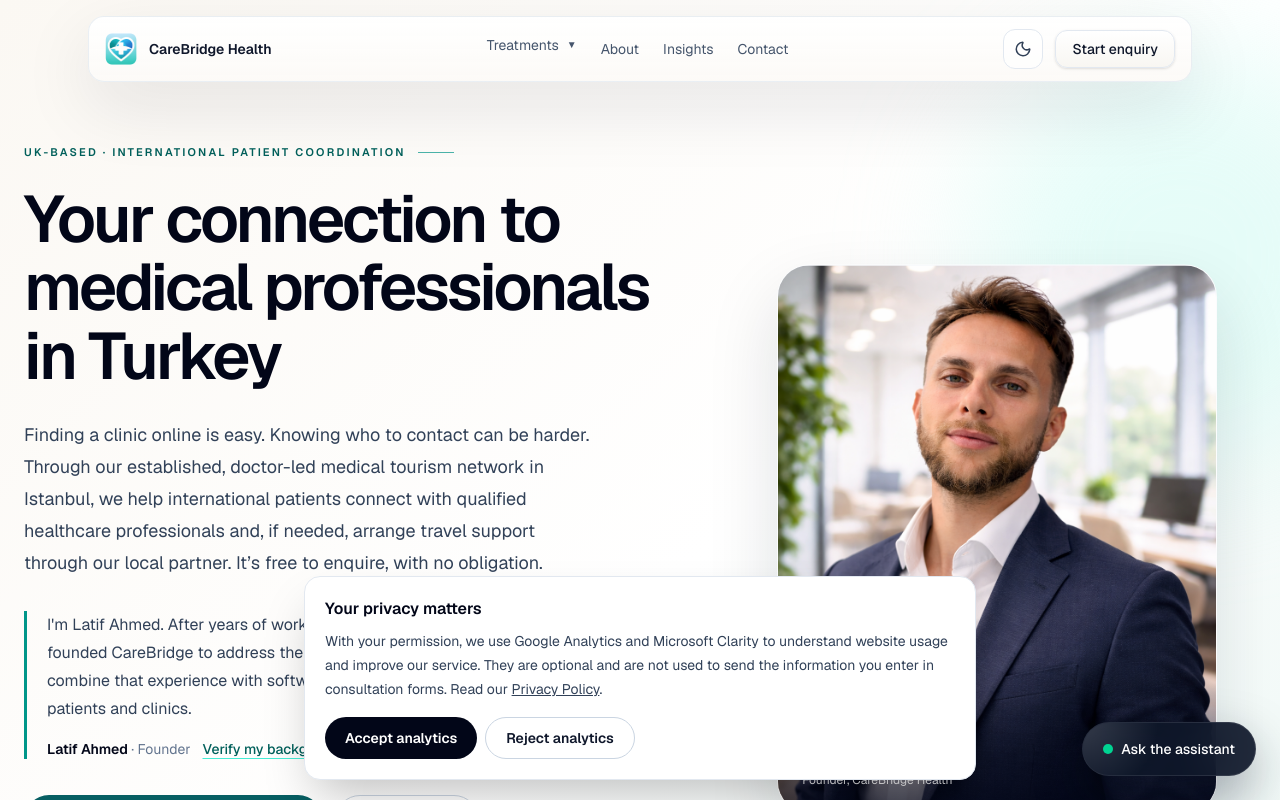
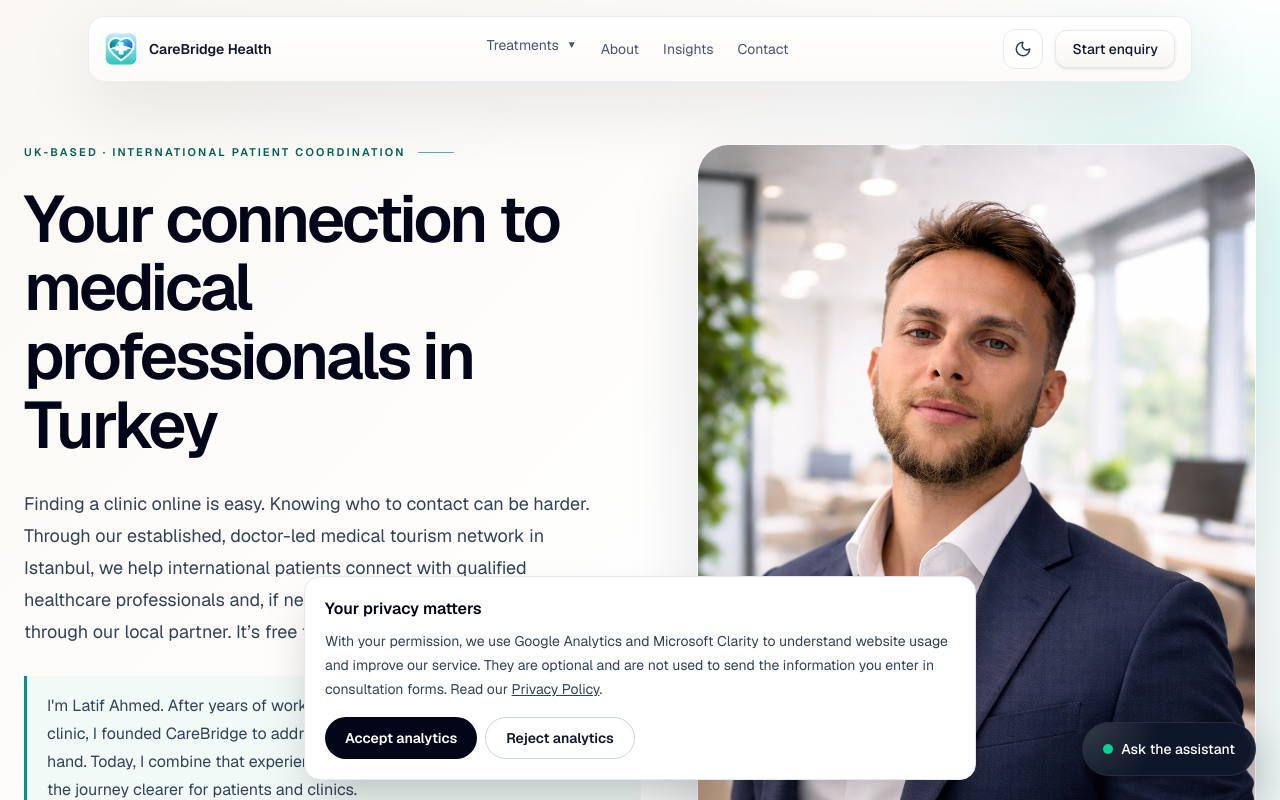
Before and after one commit to LyatifAhmed/carebridgehealth, a Next.js app: page / in a window 1280 px wide. Shown: the top 800 px of the page. Built offline with nearby package versions, Linux system fonts and the light colour scheme.

Commit message:
Balance homepage hero columns with full-height founder portrait and compact quote panel

```diff
--- a/app/components/HomePageClient.tsx
+++ b/app/components/HomePageClient.tsx
@@ -9,7 +9,7 @@ import FounderSection from "./FounderSection";
 import MedicalPartnerSection from "./MedicalPartnerSection";
 import FaqSection from "./FaqSection";
 import PatientJourneySection from "./PatientJourneySection";
-import { GentleParallax, ScrollReveal } from "./ScrollMotion";
+import { ScrollReveal } from "./ScrollMotion";
 import LandingCursorHalo from "./LandingCursorHalo";
 
 // İkonları import ediyoruz
@@ -251,7 +251,7 @@ export default function HomePageClient() {
       <section id="hero-section" className="relative overflow-hidden bg-gradient-to-br from-[#fbf8f3] via-white to-[#ecf8f5]">
         <div aria-hidden="true" className="pointer-events-none absolute -right-28 top-12 h-[420px] w-[420px] rounded-full bg-teal-100/45 blur-3xl" />
         <div className="relative mx-auto max-w-7xl px-6 pb-16 pt-28 md:pb-20 md:pt-36">
-          <div className="grid items-center gap-12 lg:grid-cols-[1.12fr_0.88fr] lg:gap-14">
+          <div className="grid items-center gap-9 lg:grid-cols-[1.05fr_0.95fr] lg:items-stretch lg:gap-12 xl:gap-14">
             <div className="max-w-2xl">
               <p className="flex items-center gap-3 text-[11px] font-semibold uppercase tracking-[0.2em] text-teal-800">
                 UK-based · International patient coordination
@@ -264,7 +264,7 @@ export default function HomePageClient() {
                 Finding a clinic online is easy. Knowing who to contact can be harder. Through our established, doctor-led medical tourism network in Istanbul, we help international patients connect with qualified healthcare professionals and, if needed, arrange travel support through our local partner. It’s free to enquire, with no obligation.
               </p>
 
-              <div className="mt-8 border-l-[3px] border-teal-600 pl-5">
+              <div className="mt-7 rounded-r-2xl border-l-[3px] border-teal-600 bg-[#f1faf7] px-5 py-4 dark:bg-[#173c3b]">
                 <p className="text-sm leading-7 text-slate-700 md:text-base">
                   I&apos;m Latif Ahmed. After years of working with patients and families at a medical clinic, I founded CareBridge to address the coordination challenges I saw first-hand. Today, I combine that experience with software development to make the journey clearer for patients and clinics.
                 </p>
@@ -276,7 +276,7 @@ export default function HomePageClient() {
                 </div>
               </div>
 
-              <div className="mt-9 flex flex-col gap-3 sm:flex-row sm:flex-wrap">
+              <div className="mt-7 flex flex-col gap-3 sm:flex-row sm:flex-wrap">
                 <a href="#form" className="inline-flex min-h-12 items-center justify-center rounded-full bg-[#075f63] px-7 py-3.5 text-sm font-semibold text-white shadow-lg shadow-teal-950/10 transition hover:bg-[#064c50]">
                   Connect with a medical professional
                 </a>
@@ -289,24 +289,24 @@ export default function HomePageClient() {
               </p>
             </div>
 
-            <GentleParallax className="mx-auto w-full max-w-[440px] lg:ml-auto">
-              <figure className="relative overflow-hidden rounded-[32px] border border-white/75 bg-slate-100 shadow-[0_30px_70px_rgba(15,23,42,0.13)]">
-                <div className="relative aspect-[4/5] w-full sm:aspect-[5/6] lg:aspect-[4/5]">
+            <div className="mx-auto w-full max-w-[480px] lg:max-w-none lg:self-stretch">
+              <figure className="relative overflow-hidden rounded-[32px] border border-white/75 bg-slate-100 shadow-[0_30px_70px_rgba(15,23,42,0.13)] dark:border-slate-700 lg:h-full">
+                <div className="relative aspect-[4/5] w-full sm:aspect-[5/6] lg:aspect-auto lg:h-full lg:min-h-[560px]">
                   <Image
                     src="/Lyatif-Ahmed-Redzheb-Founder-of-BetaOffice.png"
                     alt="Latif Ahmed, founder of CareBridge Health"
                     fill
                     priority
-                    sizes="(max-width: 640px) 90vw, (max-width: 1024px) 440px, 35vw"
-                    className="object-cover object-[center_30%]"
+                    sizes="(max-width: 640px) 90vw, (max-width: 1023px) 480px, (max-width: 1280px) 44vw, 570px"
+                    className="object-cover object-[center_28%]"
                   />
                 </div>
                 <figcaption className="absolute inset-x-0 bottom-0 bg-gradient-to-t from-slate-950/75 via-slate-950/35 to-transparent px-6 pb-6 pt-16 text-white">
-                  <span className="block text-lg font-semibold">Latif Ahmed</span>
+                  <span className="block text-xl font-semibold lg:text-2xl">Latif Ahmed</span>
                   <span className="mt-1 block text-xs text-white/85">Founder, CareBridge Health</span>
                 </figcaption>
               </figure>
-            </GentleParallax>
+            </div>
           </div>
 
           <div className="mt-12 grid gap-4 sm:grid-cols-3 lg:mt-16">
```
